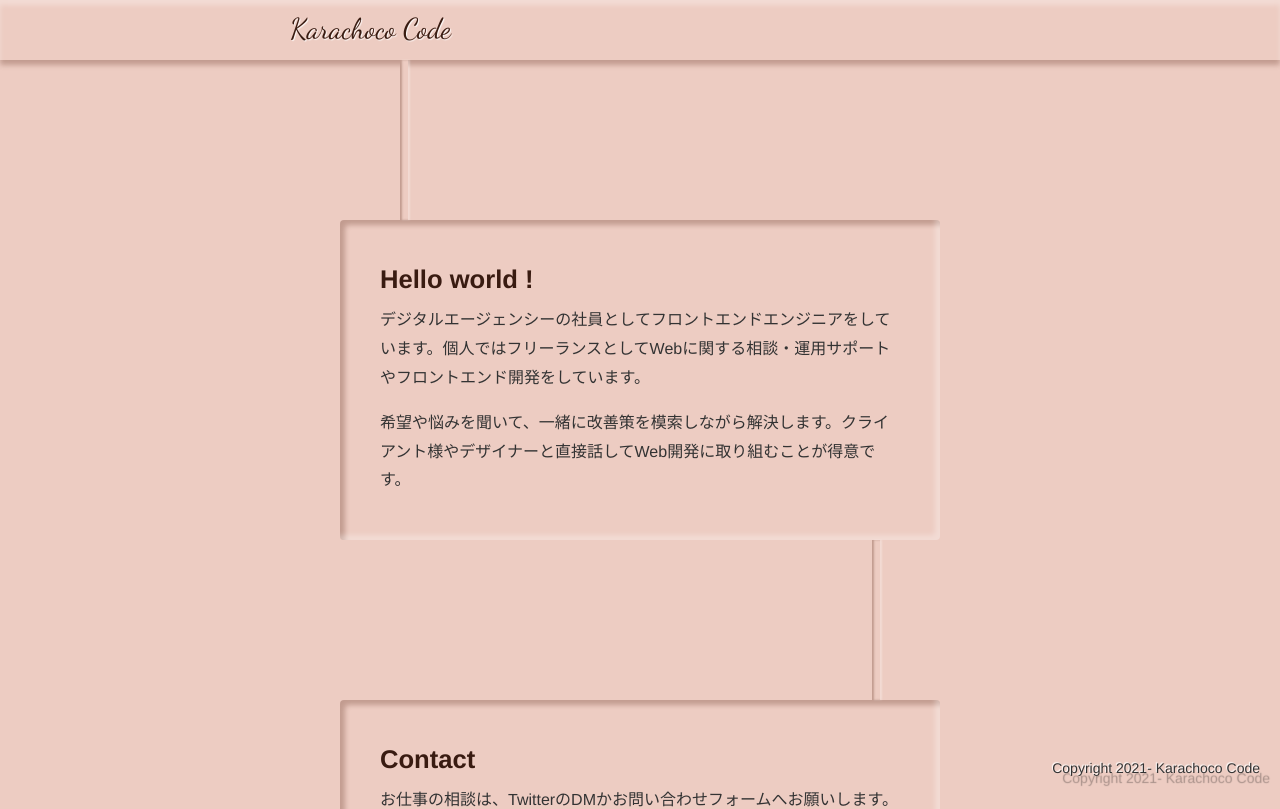
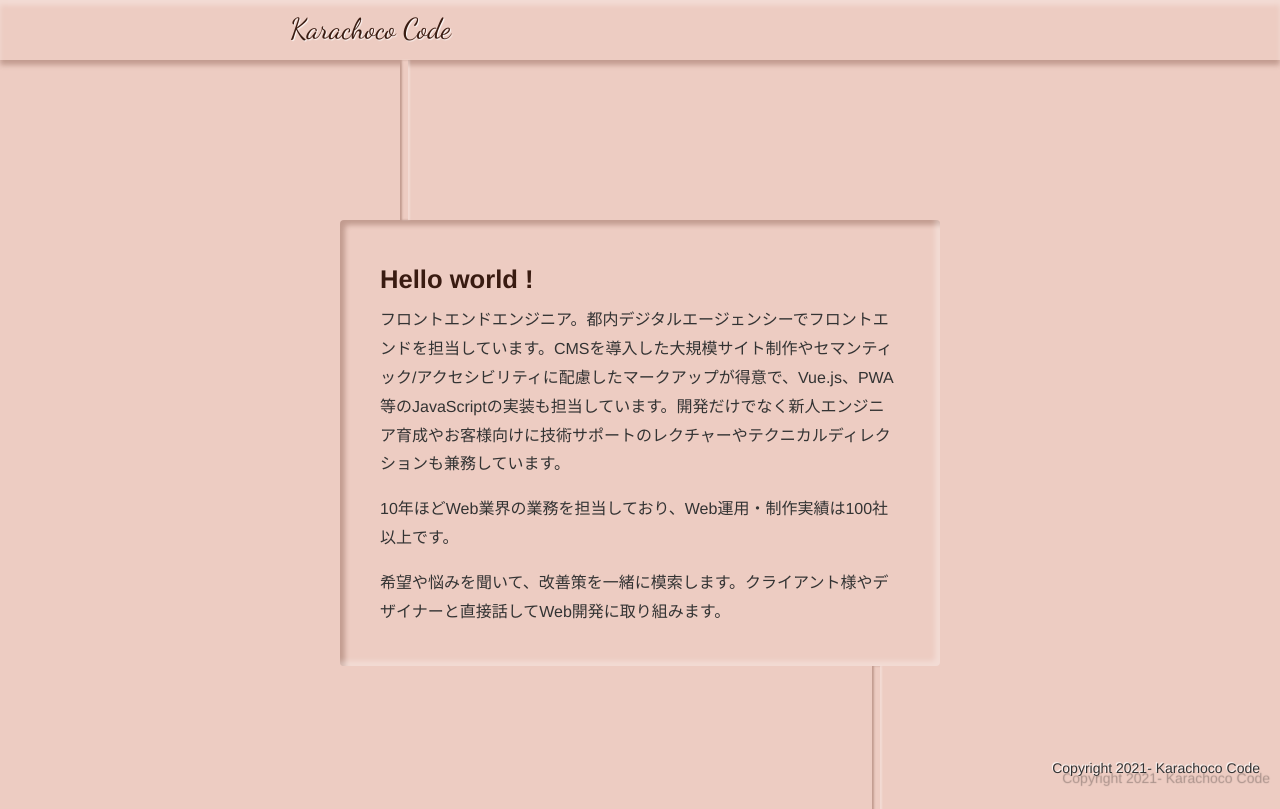
Before and after one commit to chinen-octtn/chi-portfolio, a Vue app: page / in a window 1280 px wide. Shown: the top 809 px of the page. Built offline with nearby package versions, Linux system fonts and the light colour scheme.

Commit message:
mod: 紹介文の更新

```diff
--- a/src/components/pages/Top.vue
+++ b/src/components/pages/Top.vue
@@ -4,11 +4,15 @@
     <Section block="true">
       <Heading level="2" label="Hello world !" />
       <Text
-        text="デジタルエージェンシーの社員としてフロントエンドエンジニアをしています。個人ではフリーランスとしてWebに関する相談・運用サポートやフロントエンド開発をしています。"
+        text="フロントエンドエンジニア。都内デジタルエージェンシーでフロントエンドを担当しています。CMSを導入した大規模サイト制作やセマンティック/アクセシビリティに配慮したマークアップが得意で、Vue.js、PWA等のJavaScriptの実装も担当しています。開発だけでなく新人エンジニア育成やお客様向けに技術サポートのレクチャーやテクニカルディレクションも兼務しています。"
       />
       <Separate size="1" />
       <Text
-        text="希望や悩みを聞いて、一緒に改善策を模索しながら解決します。クライアント様やデザイナーと直接話してWeb開発に取り組むことが得意です。"
+        text="10年ほどWeb業界の業務を担当しており、Web運用・制作実績は100社以上です。"
+      />
+      <Separate size="1" />
+      <Text
+        text="希望や悩みを聞いて、改善策を一緒に模索します。クライアント様やデザイナーと直接話してWeb開発に取り組みます。"
       />
     </Section>
     <Section block="true">
```
